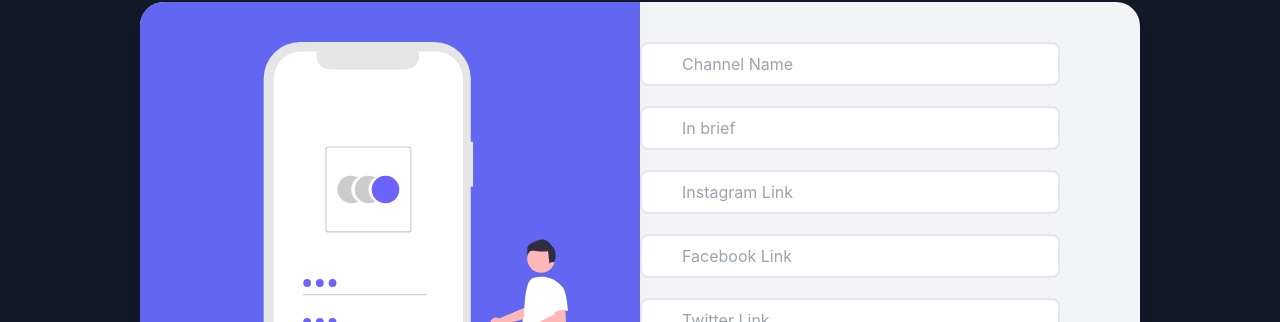
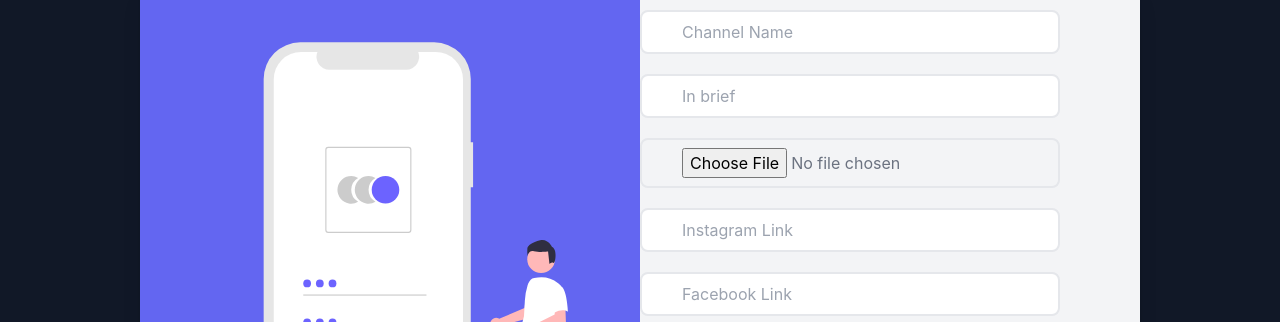
Before and after one commit to kedar-devs/Strummer, a React (Create React App) app in the folder client/: page /CreateChannel in a window 1280 px wide. Shown: the part 276-598 px from the top of the page. Built offline with nearby package versions, Linux system fonts and the light colour scheme.

Commit message:
Test:add channel page with Photo and make changes in show channel page

```diff
--- a/client/src/Components/Channel/ShowChannels.js
+++ b/client/src/Components/Channel/ShowChannels.js
@@ -43,7 +43,7 @@ function ShowChannels(props) {
 
             <img
               className="h-44 rounded-full w-44 object-center"
-              src="https://images.unsplash.com/photo-1568861368385-3534aca5cf41?ixlib=rb-4.0.3&ixid=MnwxMjA3fDB8MHxwaG90by1wYWdlfHx8fGVufDB8fHx8&auto=format&fit=crop&w=1887&q=80"
+              src={channel.channelImage}
               alt="Sunset in the mountains"
             />
 
--- a/client/src/Components/FormData/MakeChannel.js
+++ b/client/src/Components/FormData/MakeChannel.js
@@ -20,6 +20,19 @@ let state={
                 placeholder:"In brief"
             },
             value:"",
+            validation:{
+                required:true
+            },
+            valid: true,
+            touched: false,
+        },
+        channelImage:{
+            elementType:"input",
+            elementConfig:{
+                type:"file",
+                placeholder:"Your Channel Pic"
+            },
+            value:null,
             validation:{
                 required:true
             },
```
